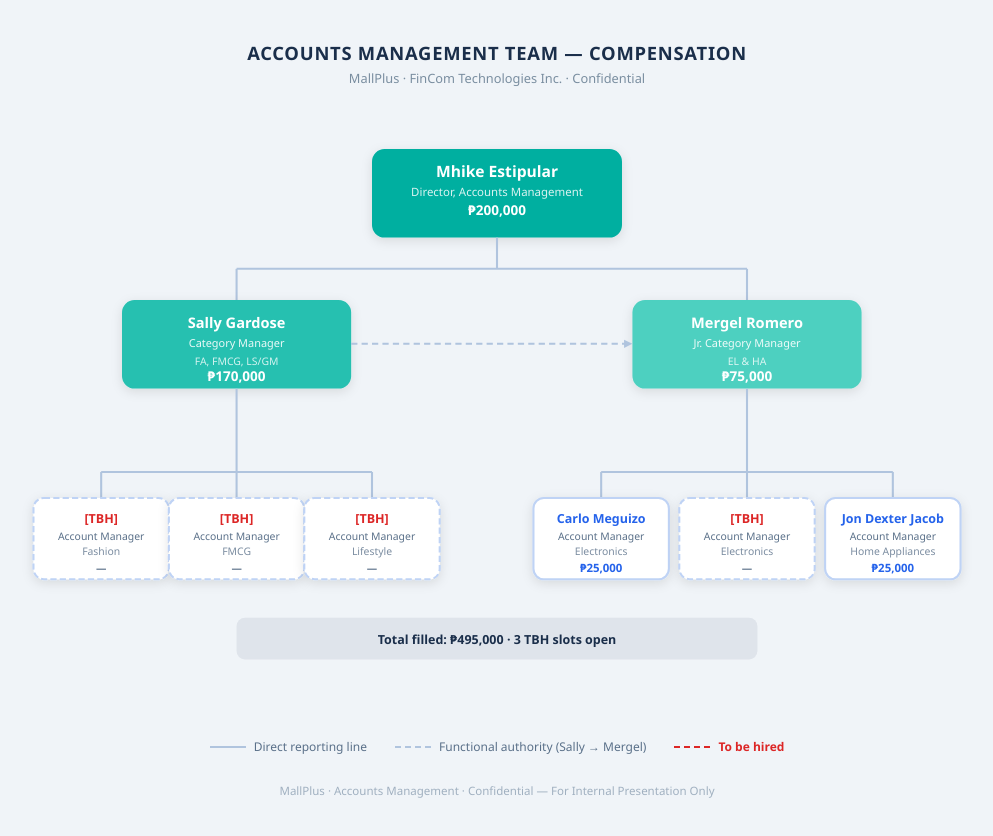
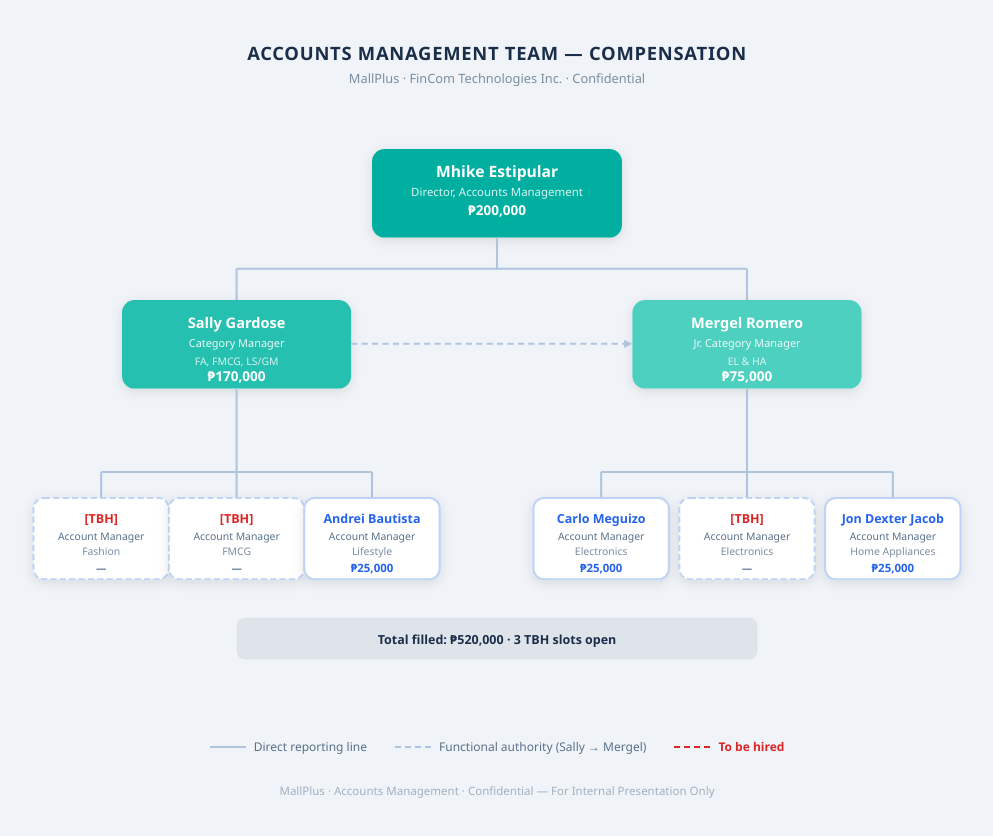
Before and after one commit to AiyeLBot/am-org-chart-comp, a plain HTML site: page index.html in a window 1280 px wide. Shown: the whole page, without its empty margins (143-1136 px from the left). Drawn offline with Linux system fonts and the light colour scheme.

Commit message:
Added Andrei Bautista - Lifestyle (₱25K). Total ₱520K.

```diff
--- a/index.html
+++ b/index.html
@@ -122,12 +122,12 @@
   <text x="230" y="415" text-anchor="middle" fill="#5a7089" font-size="10" opacity="0.8">FMCG</text>
   <text x="230" y="431" text-anchor="middle" fill="#5a7089" font-size="10" font-weight="600">—</text>
 
-  <!-- Sally AM3 — [TBH] Lifestyle -->
-  <rect x="295" y="360" width="130" height="78" rx="10" fill="white" stroke="#bfd3f5" stroke-width="2" stroke-dasharray="6,3" filter="url(#shadow)"/>
-  <text x="360" y="384" text-anchor="middle" fill="#dc2626" font-weight="700" font-size="12">[TBH]</text>
+  <!-- Sally AM3 — Andrei Bautista Lifestyle -->
+  <rect x="295" y="360" width="130" height="78" rx="10" fill="white" stroke="#bfd3f5" stroke-width="2" filter="url(#shadow)"/>
+  <text x="360" y="384" text-anchor="middle" fill="#2563eb" font-weight="700" font-size="12">Andrei Bautista</text>
   <text x="360" y="400" text-anchor="middle" fill="#5a7089" font-size="10">Account Manager</text>
   <text x="360" y="415" text-anchor="middle" fill="#5a7089" font-size="10" opacity="0.8">Lifestyle</text>
-  <text x="360" y="431" text-anchor="middle" fill="#5a7089" font-size="10" font-weight="600">—</text>
+  <text x="360" y="431" text-anchor="middle" fill="#2563eb" font-size="11" font-weight="600">₱25,000</text>
 
   <!-- Mergel → AMs at y=360 -->
   <!-- Centers: cx=580, cx=720, cx=860 -->
@@ -160,7 +160,7 @@
 
   <!-- Bottom summary bar -->
   <rect x="230" y="475" width="500" height="40" rx="8" fill="#1a2e4a" opacity="0.08"/>
-  <text x="480" y="500" text-anchor="middle" fill="#1a2e4a" font-size="12" font-weight="600">Total filled: ₱495,000 · 3 TBH slots open</text>
+  <text x="480" y="500" text-anchor="middle" fill="#1a2e4a" font-size="12" font-weight="600">Total filled: ₱520,000 · 3 TBH slots open</text>
 
 </svg>
 
```
